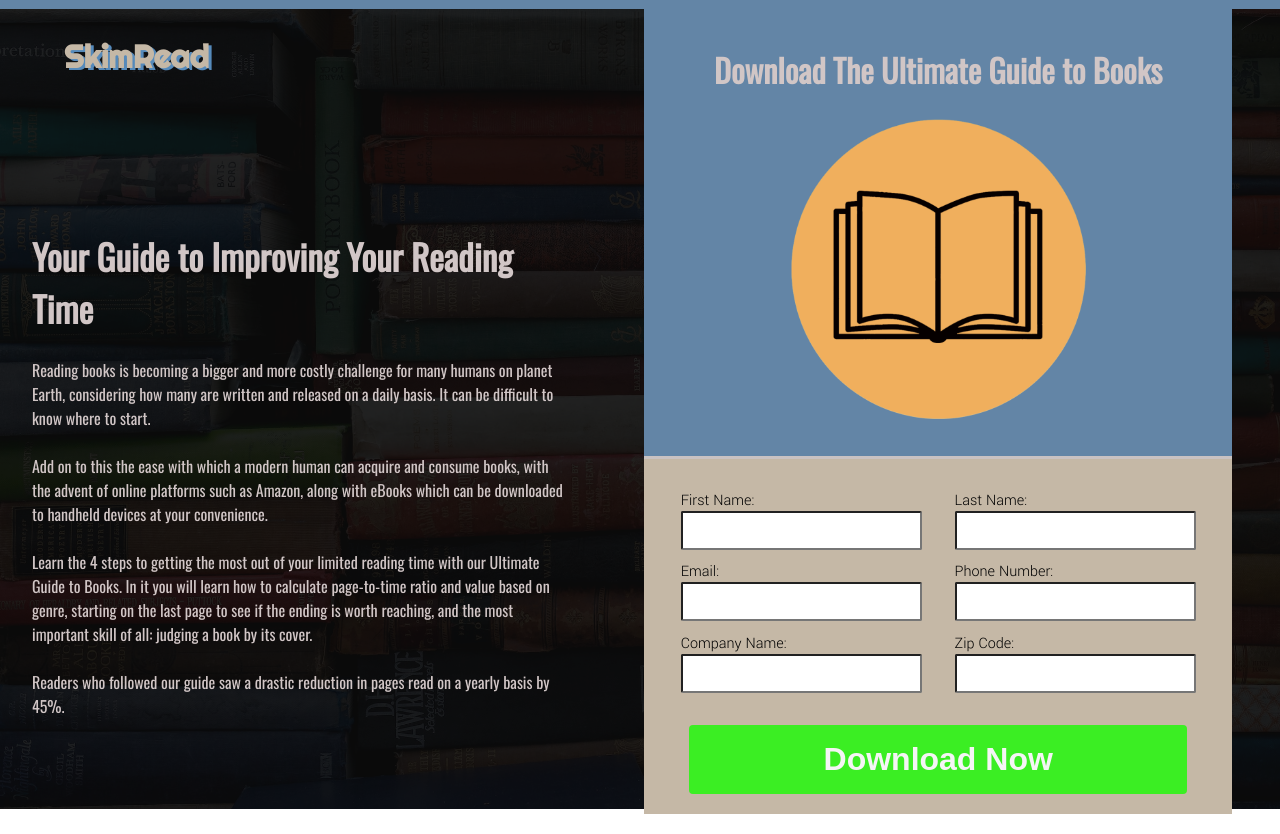
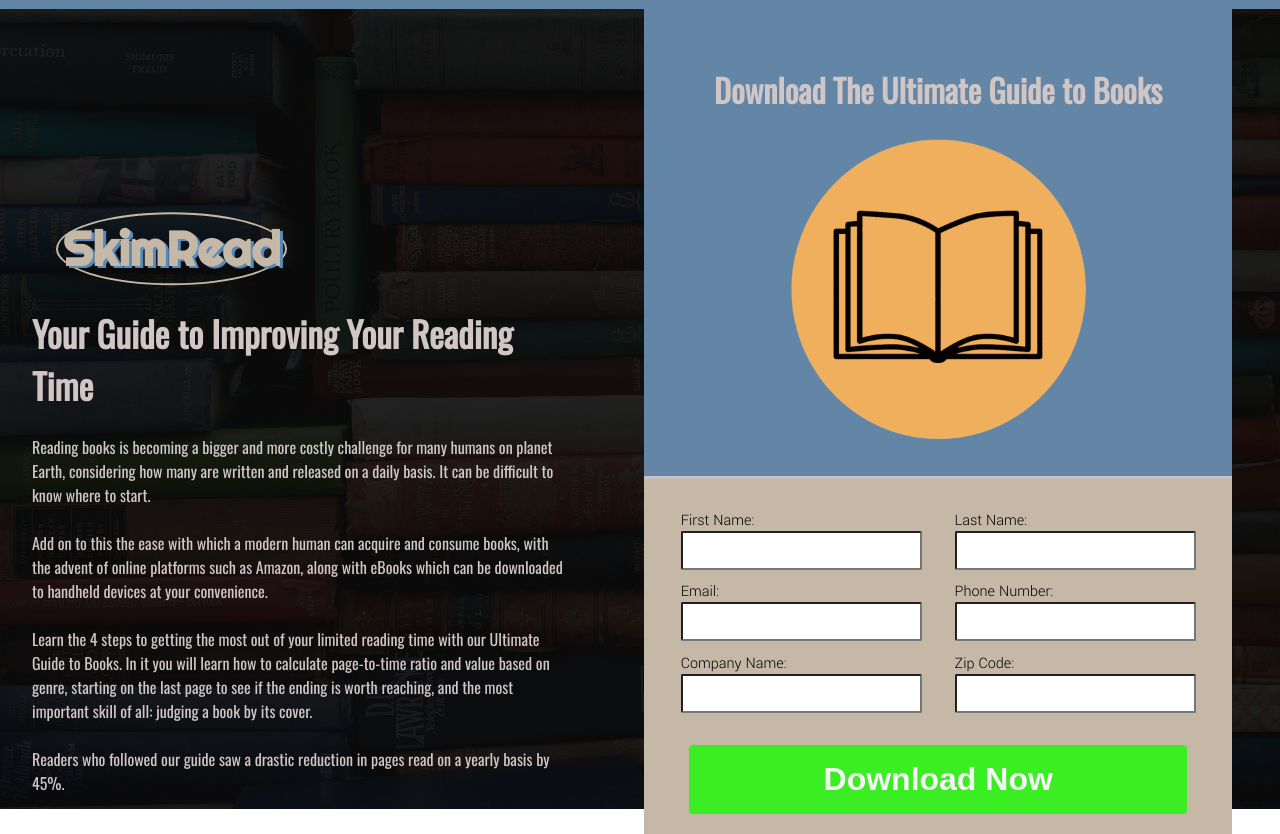
Before and after one commit to Settc/eb00k_landing_page, a website: page index.html in a window 1280 px wide. Drawn offline with nearby package versions, Linux system fonts and the light colour scheme.

Commit message:
Add border to logo and increase size

```diff
--- a/index.html
+++ b/index.html
@@ -19,10 +19,10 @@
     </div>
     <div class="bg">
         <div class="container">
-            <h2 class="company-name">
-                SkimRead
-            </h2>
             <div class="info">
+                <h2 class="company-name">
+                    SkimRead
+                </h2>
                 <h1>
                     Your Guide to Improving Your Reading Time
                 </h1>
--- a/style.css
+++ b/style.css
@@ -71,6 +71,7 @@ button {
     gap: 3em;
     max-width: 1400px;
     margin: 0 auto;
+
 }
 
 .overlay {
@@ -83,13 +84,19 @@ button {
 }
 
 .company-name {
-    font-size: 2em;
+    font-size: 3em;
     color: var(--second-bg-color);
     font-family: 'Righteous', cursive;
     text-shadow: 3px 2px #558ABB;
     z-index: 2;
+    margin-left: .5em;
+    border: 2px solid var(--second-bg-color);
+    padding: 5px;
+    border-radius: 50%;
     position: absolute;
-    left: 2em;
+    top: 0;
+
+
 }
 
 .info {
@@ -98,6 +105,7 @@ button {
     z-index: 2;
     transform: translateY(10%);
     margin: auto 2em;
+    padding-top: 7em;
 }
 
 .cta-container {
@@ -109,10 +117,11 @@ button {
 .cta-header {
     background-color: var(--main-bg-color);
     color: rgb(209, 198, 198);
-    padding-top: 12px;
+    padding-top: 32px;
     margin-top: -2px;
     text-align: center;
     z-index: 2;
+
 
 }
 
```
